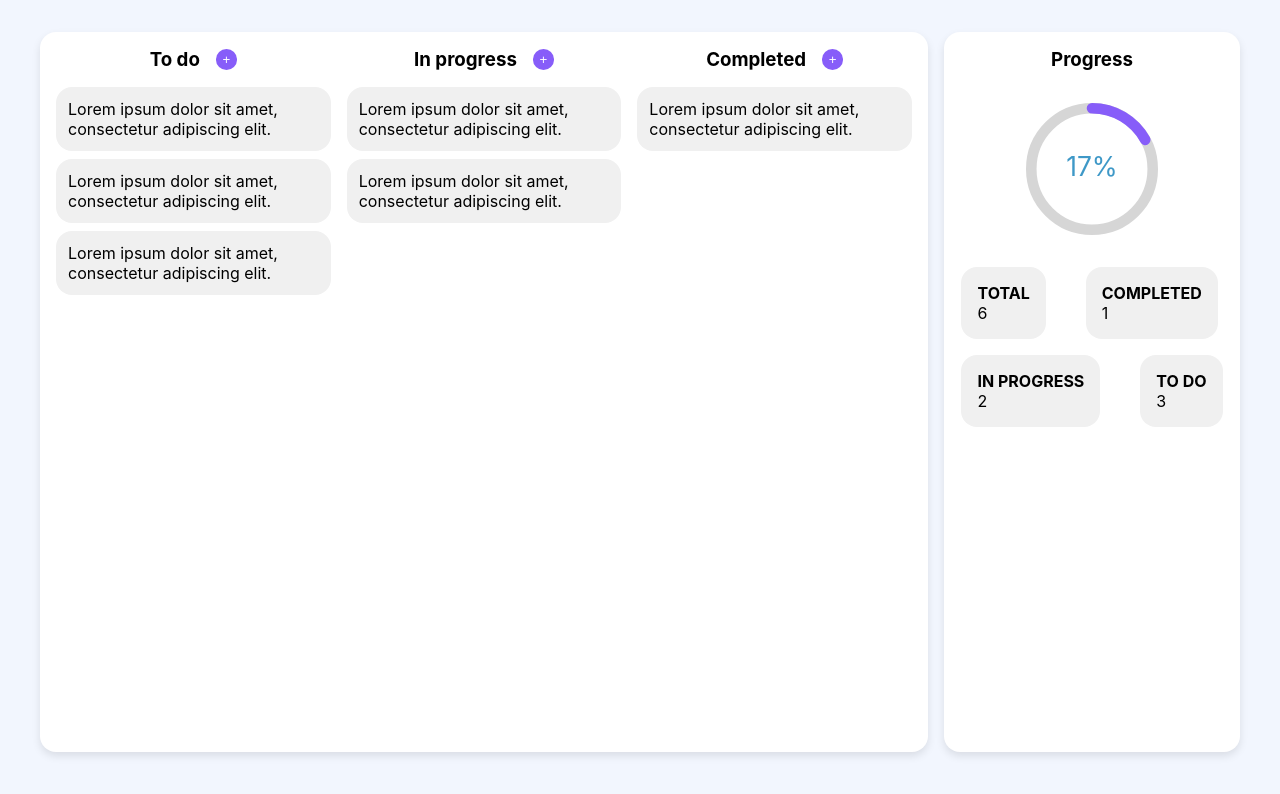
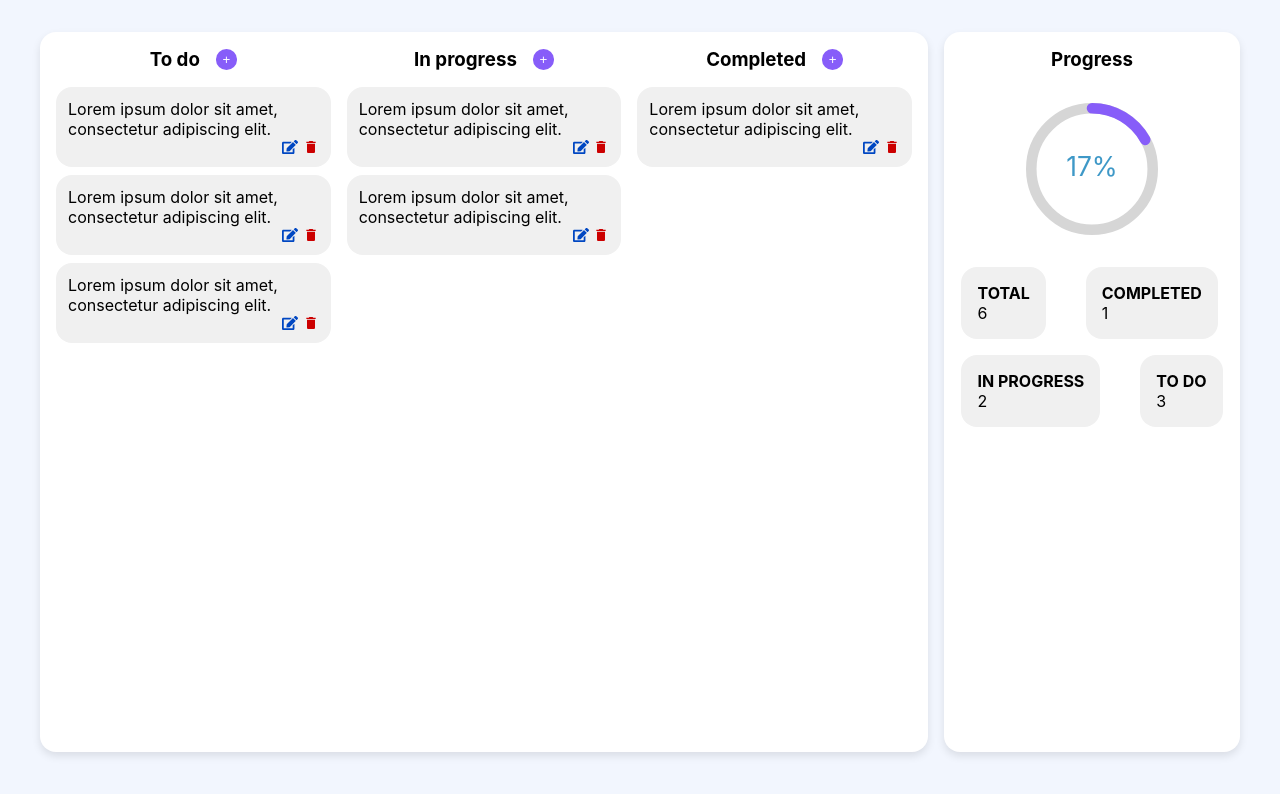
Before and after one commit to krstevskap/kanban-board, a React (Create React App) app: page / in a window 1280 px wide. Shown: the top 794 px of the page. Built offline with nearby package versions, Linux system fonts and the light colour scheme.

Commit message:
Implement delete task feature

```diff
--- a/package.json
+++ b/package.json
@@ -9,6 +9,7 @@
     "react": "^18.3.1",
     "react-circular-progressbar": "^2.1.0",
     "react-dom": "^18.3.1",
+    "react-icons": "^5.3.0",
     "react-scripts": "5.0.1",
     "web-vitals": "^2.1.4"
   },
--- a/src/components/Column/Column.js
+++ b/src/components/Column/Column.js
@@ -8,6 +8,10 @@ const Column = ({ title, type, tasks, setTasks }) => {
     const tasksByType = tasks.filter((t) => t.type === type);
 
     const [addNewTask, setAddNewTask] = useState(false);
+
+    const deleteTask = (id) => {
+        setTasks(tasks.filter(t => t.id !== id));
+    }
 
     return (
         <div className='column'>
@@ -23,8 +27,10 @@ const Column = ({ title, type, tasks, setTasks }) => {
                 <div>
                     {tasksByType.map((t) => {
                         return <Task key={t.id}
+                            id={t.id}
                             text={t.text}
                             type={t.type}
+                            deleteTask={deleteTask}
                         />
                     })}
                 </div>
--- a/src/components/Task/Task.js
+++ b/src/components/Task/Task.js
@@ -1,11 +1,17 @@
 import React from 'react';
 import './task.css';
+import { FaEdit } from "react-icons/fa";
+import { MdDelete } from "react-icons/md";
 
-const Task = ({ id, text, type }) => {
+const Task = ({ id, text, type, deleteTask }) => {
   return (
     <div className='task'
       draggable='true'>
       <p>{text}</p>
+      <div className='buttons'>
+        <FaEdit className='edit-button' />
+        <MdDelete className='delete-button' onClick={() => deleteTask(id)}/>
+      </div>
     </div>
   )
 }
--- a/src/components/Task/task.css
+++ b/src/components/Task/task.css
@@ -12,3 +12,21 @@
 .task:active {
     cursor: grabbing;
 }
+
+.buttons{
+    display: flex;
+    justify-content: flex-end;
+    gap: 0.3em;
+}
+
+.delete-button, .edit-button {
+    cursor: pointer;
+}
+
+.delete-button {
+    color: rgb(204, 0, 0);
+}
+
+.edit-button {
+    color: rgb(0, 71, 194);
+}
```
Also changed, not shown: 1 other file (tests, documents, lock files or other folders).
